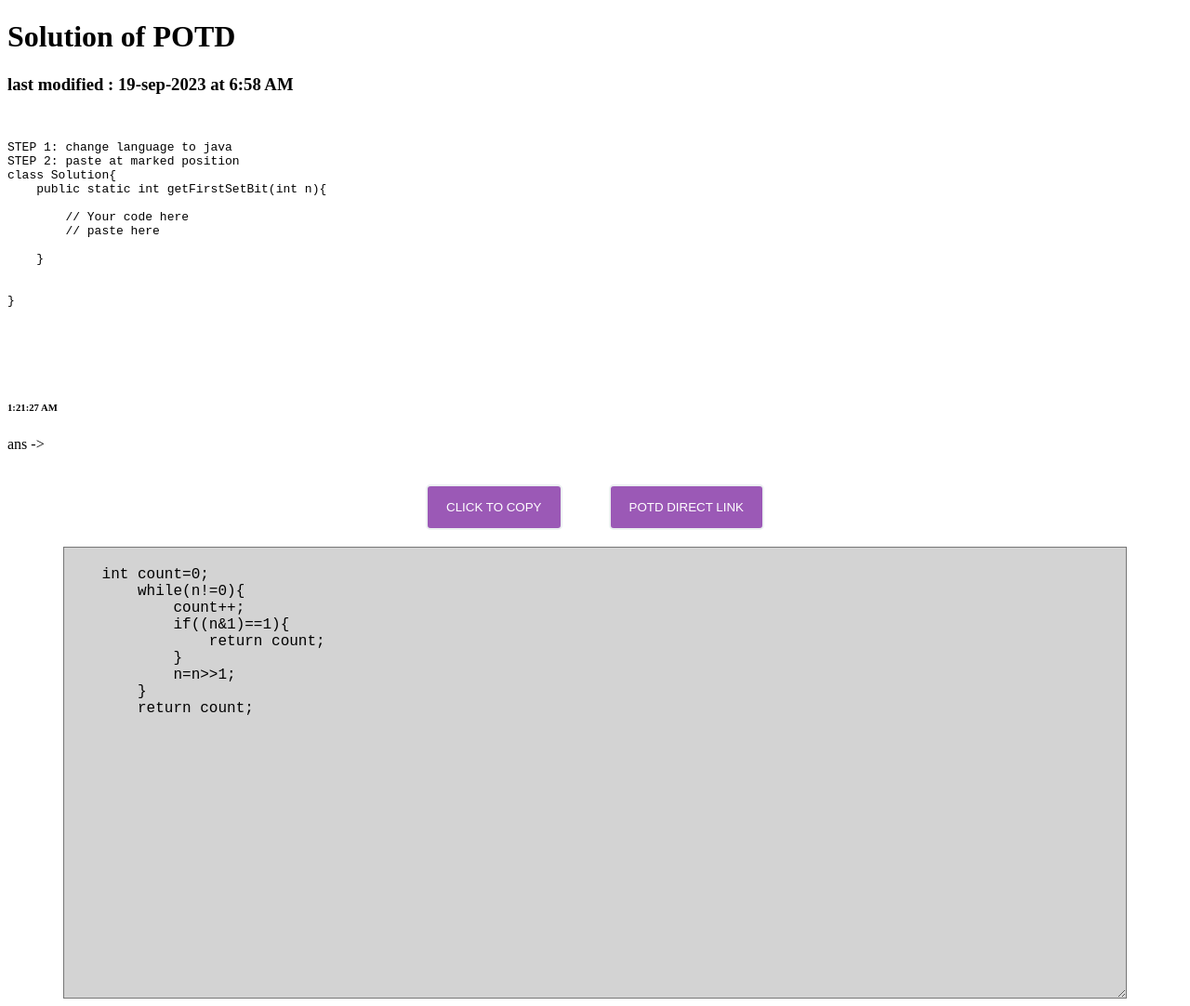
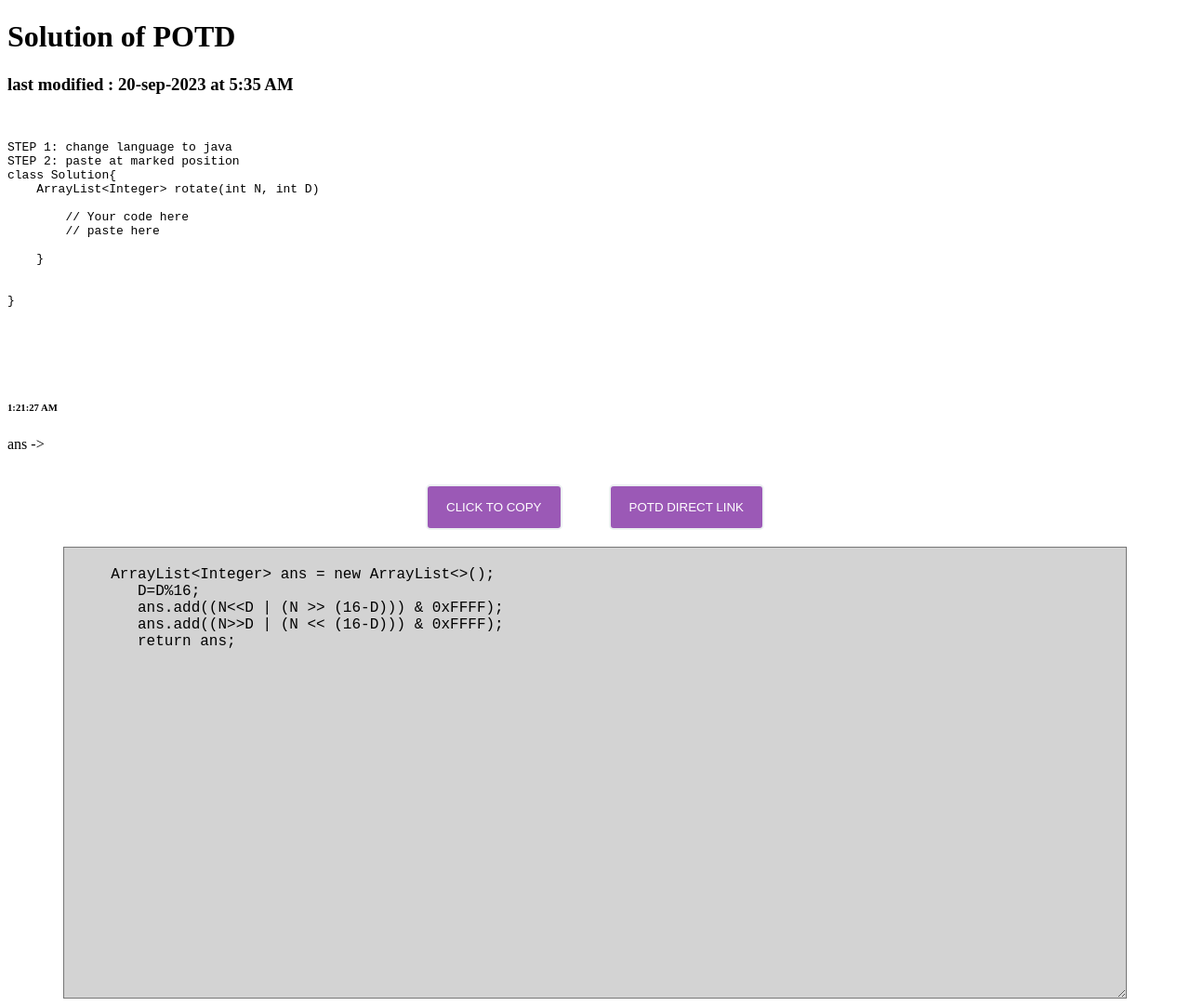
Before and after one commit to Amit709113/the_code, a React (Vite) app: page / in a window 1280 px wide. Shown: the whole page at 93% size. Built offline with nearby package versions, Linux system fonts and the light colour scheme.

Commit message:
20sep2023

```diff
--- a/src/App.jsx
+++ b/src/App.jsx
@@ -3,22 +3,18 @@ import React, { useState } from 'react'
 
 const answer=
 `
-    int count=0;
-        while(n!=0){
-            count++;
-            if((n&1)==1){
-                return count;
-            }
-            n=n>>1;
-        }
-        return count;
+     ArrayList<Integer> ans = new ArrayList<>();
+        D=D%16;
+        ans.add((N<<D | (N >> (16-D))) & 0xFFFF);
+        ans.add((N>>D | (N << (16-D))) & 0xFFFF);
+        return ans;
 `
 const stepp=`
 
 STEP 1: change language to java
 STEP 2: paste at marked position
 class Solution{
-    public static int getFirstSetBit(int n){
+    ArrayList<Integer> rotate(int N, int D)
 
         // Your code here
         // paste here
@@ -54,7 +50,7 @@ const App = () => {
  return (
     <>
         <h1>Solution of POTD  </h1>
-        <h3>last modified :  19-sep-2023 at 6:58 AM</h3>
+        <h3>last modified :  20-sep-2023 at 5:35 AM</h3>
 
 
         <div>
```
